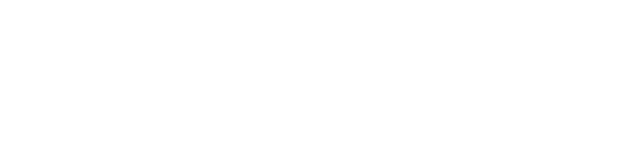
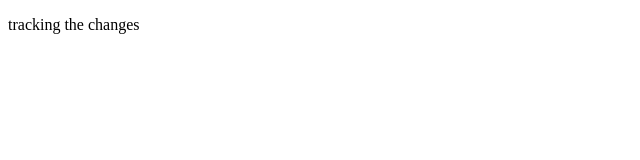
Before and after one commit to Sabbellasureshreddy/project2, a plain HTML site: page index.html in a window 1280 px wide. Shown: the whole page, without its empty margins (0-640 px from the left). Drawn offline with Linux system fonts and the light colour scheme.

Commit message:
First commit

```diff
--- a/index.html
+++ b/index.html
@@ -6,6 +6,6 @@
     <title>Sample</title>
 </head>
 <body>
-
+    <p>tracking the changes</p>
 </body>
 </html>
```
Also changed, not shown: 1 other file.
